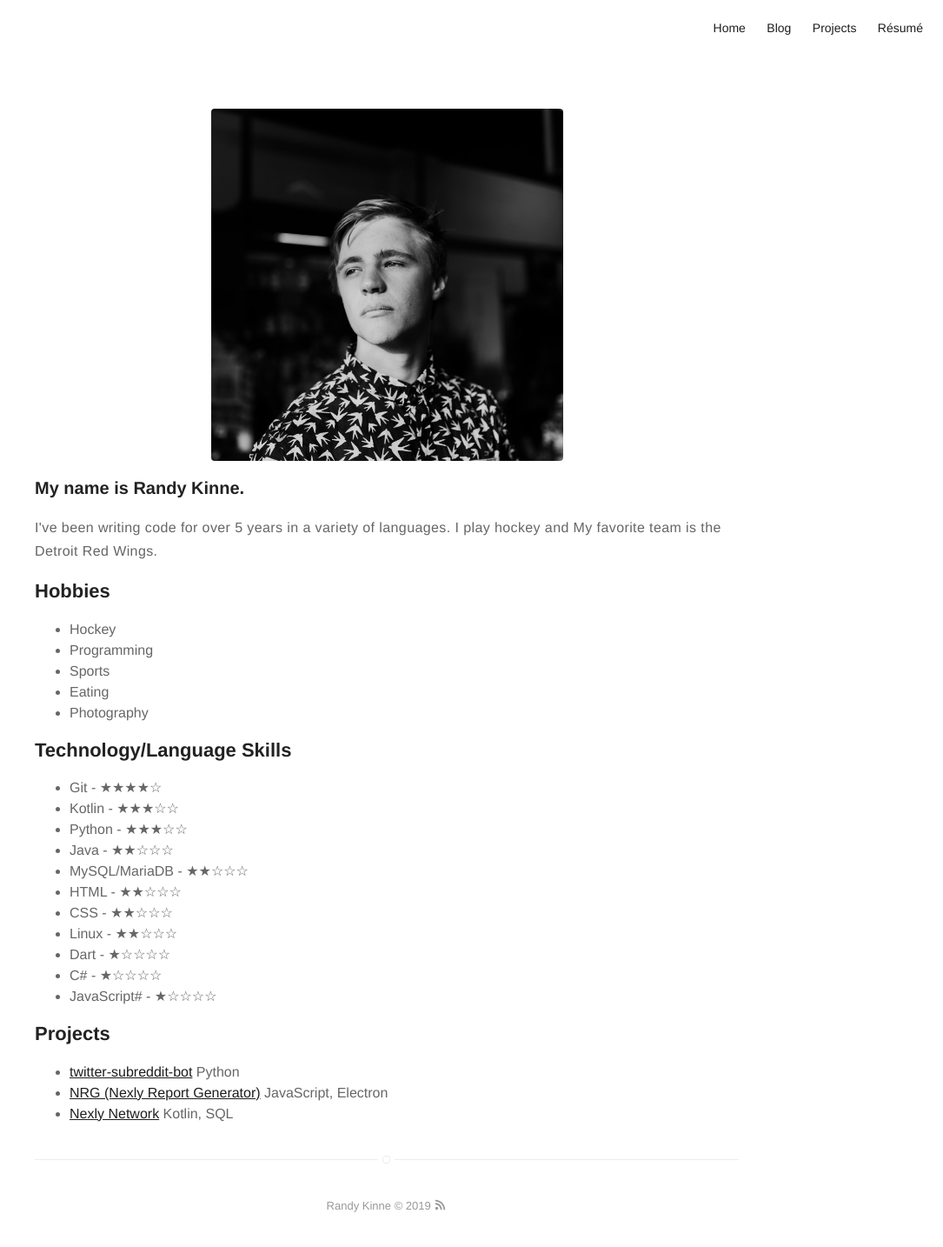
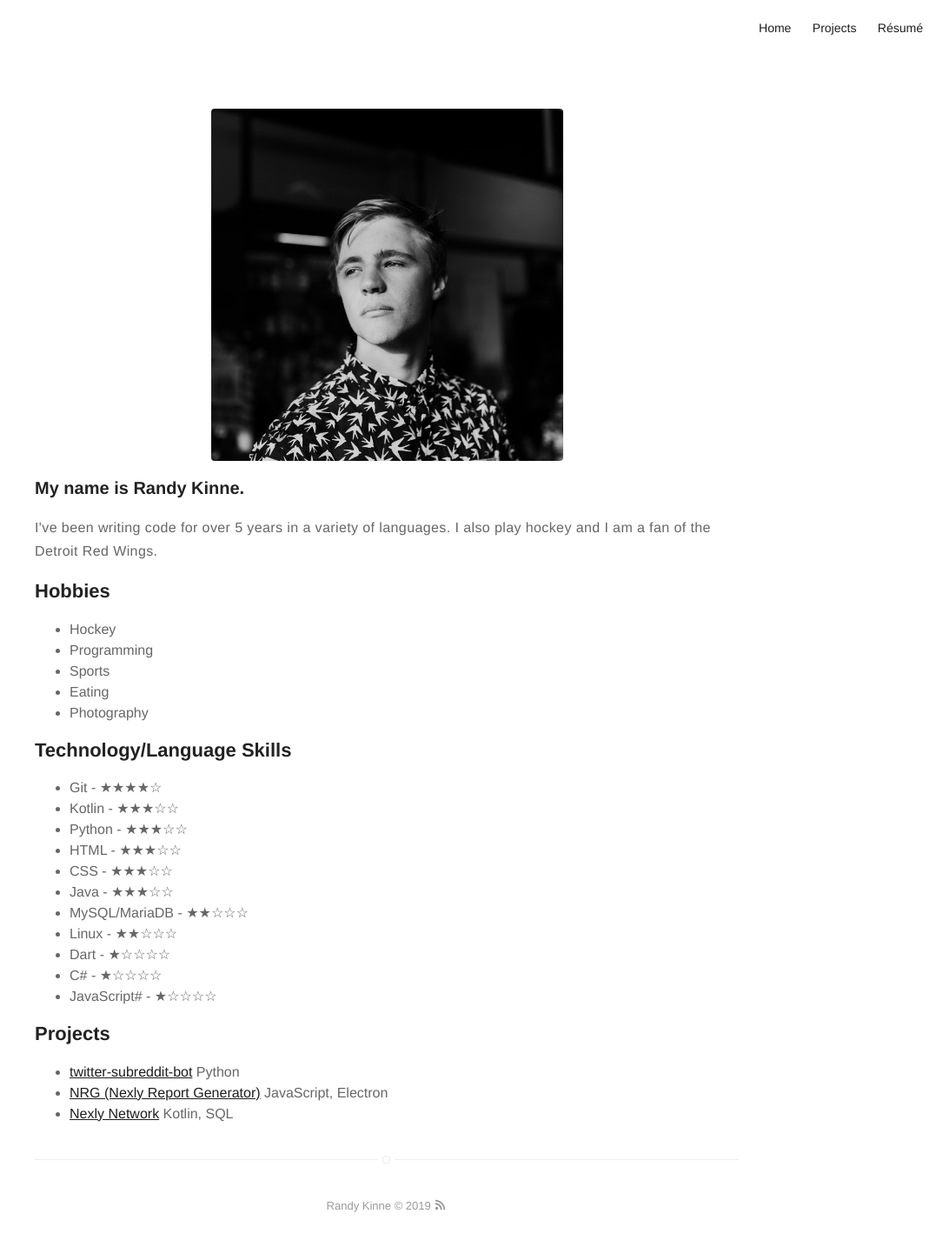
Before and after one commit to randykinne/randykinne.dev, a Jekyll site: the page built from about.md, in a window 1280 px wide. Shown: the whole page at 87% size, without its empty margins (195-1280 px from the left). Built offline with Jekyll 4.4.1, drawn with Linux system fonts in a browser that asks for light colours.

Commit message:
Remove blog, update about

```diff
--- a/_config.yml
+++ b/_config.yml
@@ -35,7 +35,7 @@ disqus:
 
 # if you don't have any of social below, comment the line
 #facebook: myfacebook
-twitter: 27kinne27
+twitter: randykinne_
 # google: mygoogle
 instagram: randy.kinne
 # pinterest: mypinterest
@@ -81,7 +81,7 @@ projects: true
 
 # if you don't need "about" or "blog", comment them out below
 about: true
-blog: true
+blog: false
 
 # do you want to show the "read time" of the posts?
 read-time: true
--- a/about.md
+++ b/about.md
@@ -6,7 +6,7 @@ layout: page
 
 <h3>My name is Randy Kinne.</h3>
 
-<p>I've been writing code for over 5 years in a variety of languages. I play hockey and My favorite team is the Detroit Red Wings.</p>
+<p>I've been writing code for over 5 years in a variety of languages. I also play hockey and I am a fan of the Detroit Red Wings.</p>
 
 <h2>Hobbies</h2>
 
@@ -24,10 +24,10 @@ layout: page
 	<li>Git - ★★★★☆</li>
 	<li>Kotlin - ★★★☆☆</li>
 	<li>Python - ★★★☆☆</li>
-	<li>Java - ★★☆☆☆</li>
+    <li>HTML - ★★★☆☆</li>
+    <li>CSS - ★★★☆☆</li>
+	<li>Java - ★★★☆☆</li>
 	<li>MySQL/MariaDB - ★★☆☆☆</li>
-    <li>HTML - ★★☆☆☆</li>
-    <li>CSS - ★★☆☆☆</li>
 	<li>Linux - ★★☆☆☆</li>
 	<li>Dart - ★☆☆☆☆</li>
 	<li>C# - ★☆☆☆☆</li>
```
